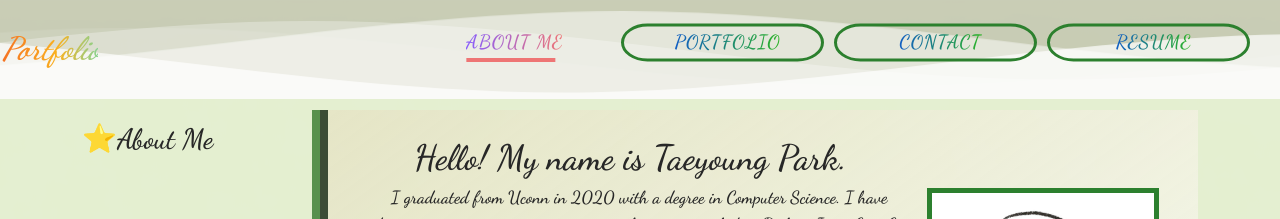
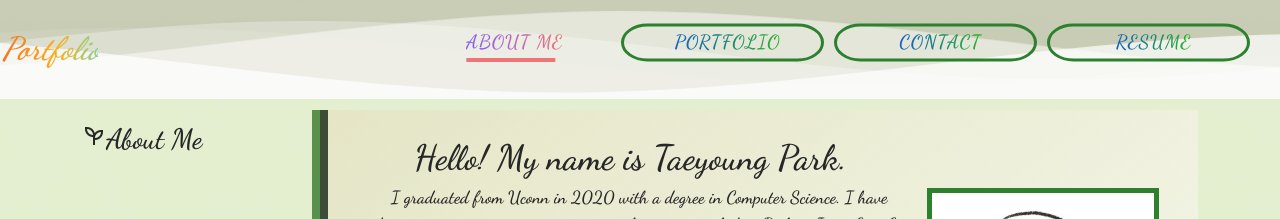
Before and after one commit to taeyoungP/Portfolio_react, a React (Create React App) app: page / in a window 1280 px wide. Shown: the top 219 px of the page. Built offline with nearby package versions, Linux system fonts and the light colour scheme.

Commit message:
hover animation and icon changes

```diff
--- a/src/components/pages/About.js
+++ b/src/components/pages/About.js
@@ -5,7 +5,9 @@ import profileImage from '../../images/profile.jpg';
 export default function About() {
     return (
         <div>
-            <h3 id="About-Me">About Me</h3>
+            <h3 id="About-Me">
+            <span class="material-symbols-outlined">psychiatry</span>
+                About Me</h3>
             <div className="wrap renderpage">
                 <div id="wrap_profile">
                     <img id="profile" src={profileImage} alt="profile.jpg"/>
--- a/src/components/pages/Contact.js
+++ b/src/components/pages/Contact.js
@@ -68,7 +68,7 @@ export default function Contact() {
 
     return (
         <div>
-            <h3 id="Contact">Contact Me</h3>
+            <h3 id="Contact"><span class="material-symbols-outlined">psychiatry</span>Contact Me</h3>
             <div className="wrap renderpage">
                 <div id="form_wrap">
             {/*
--- a/src/components/pages/Portfolio.js
+++ b/src/components/pages/Portfolio.js
@@ -31,7 +31,7 @@ export default function Portfolio() {
         <div >
             <div>
                 <div>
-                    <h3 id="Work">Work</h3>
+                    <h3 id="Work"><span class="material-symbols-outlined">psychiatry</span>Work</h3>
                     <div className="wrap renderpage">
                         <div className="work_content">
 
--- a/src/components/pages/Resume.js
+++ b/src/components/pages/Resume.js
@@ -4,14 +4,14 @@ import resume from '../../assets/Taeyoung_Park_Resume.docx';
 export default function Resume() {
   return (
     <div className='renderpage'>
-      <h3 id="Resume">Resume</h3>
+      <h3 id="Resume"><span class="material-symbols-outlined">psychiatry</span>Resume</h3>
       <div className='wrap'>
         <div className='resumeLink'>
           <a href={resume} id="resumeLink" download>Download My Resume</a>
         </div>
       </div>
       <br />
-      <h3 id="front-end">Frond-end<br /> Proficiencies</h3>
+      <h3 id="front-end"><span class="material-symbols-outlined">psychiatry</span>Frond-end<br /> Proficiencies</h3>
       <div className='wrap'>
         <ul className='skills'>
           <li>HTML</li>
@@ -24,7 +24,7 @@ export default function Resume() {
         </ul>
       </div>
       <br />
-      <h3 id="back-end">Back-end<br /> Proficiencies</h3>
+      <h3 id="back-end"><span class="material-symbols-outlined">psychiatry</span>Back-end<br /> Proficiencies</h3>
       <div className='wrap'>
         <ul className='skills'>
           <li>APIs</li>
--- a/src/components/pages/Works.js
+++ b/src/components/pages/Works.js
@@ -7,7 +7,6 @@ function Works({ workNum, workTitle, workLink, gitHubLink, img }) {
         // Call the addHoverListener function when the component mounts
         hover();
 
-        // Optionally, return a cleanup function if needed
         return () => {
           // Cleanup code (if necessary)
         };
@@ -22,11 +21,12 @@ function Works({ workNum, workTitle, workLink, gitHubLink, img }) {
 
         </div>*/
         <div>
-            <figure className="snip1193" id={workNum}>
-                <img src={img} alt="sample69" />
+            <figure className="snip1193 hover" id={workNum}>
+                <img src={img} alt="project_image" />
                 <figcaption>
-                    <h4>{workTitle}</h4>
-                    <a href={workLink} class="bottom-left"><i class="ion-ios-chatboxes-outline"></i></a><a href={gitHubLink} class="bottom-right"><i class="ion-ios-telephone-outline"></i></a>
+                    <h4 className="workTitle">{workTitle}</h4>
+                    <a href={workLink} class="bottom-left"><i class="ion-ios-browsers"></i></a><a href={gitHubLink} class="bottom-right"><i class="ion-social-github"></i></a>
+                    <div className="desc">description</div>
                 </figcaption>
             </figure>
         </div>
--- a/src/styles/background_v_2.css
+++ b/src/styles/background_v_2.css
@@ -1,4 +1,5 @@
 @import url("https://fonts.googleapis.com/css2?family=Dancing+Script:wght@600&display=swap");
+@import url("https://fonts.googleapis.com/css2?family=Material+Symbols+Outlined:opsz,wght,FILL,GRAD@24,400,0,0");
 
 body {
     background-color: rgb(255, 251, 218);
@@ -79,3 +80,7 @@ body {
     width: 100%;
     text-align: center;
 }
+
+.skills li {
+    list-style-type: none;
+}
--- a/src/styles/style.css
+++ b/src/styles/style.css
@@ -50,9 +50,9 @@ h3 {
 }
 
 
-h3::before {
+/*h3::before {
     content: "⭐";
-}
+}*/
 
 .background_image {
     height: 500px;
@@ -235,6 +235,10 @@ nav:hover .menu {
     height: 400px;
     width: 600px;
     position: relative;
+}
+
+.workTitle {
+    -webkit-text-stroke: 3px rgba(230, 220, 188, 0.5);
 }
 
 #name {
--- a/src/styles/work.css
+++ b/src/styles/work.css
@@ -4,6 +4,7 @@
 figure.snip1193 {
   font-family: 'Raleway', Arial, sans-serif;
   color: #fff;
+  font-weight: bold;
   position: relative;
   overflow: hidden;
   margin: 10px;
@@ -88,3 +89,13 @@ img {
     width: 500px;
     height: 300px;
 }
+
+.desc {
+  opacity: 0;
+}
+
+figure.snip1193:hover .desc {
+  transform: translateY(139.2%);
+  opacity: 1;
+  transition: 1s ease;
+}
```
